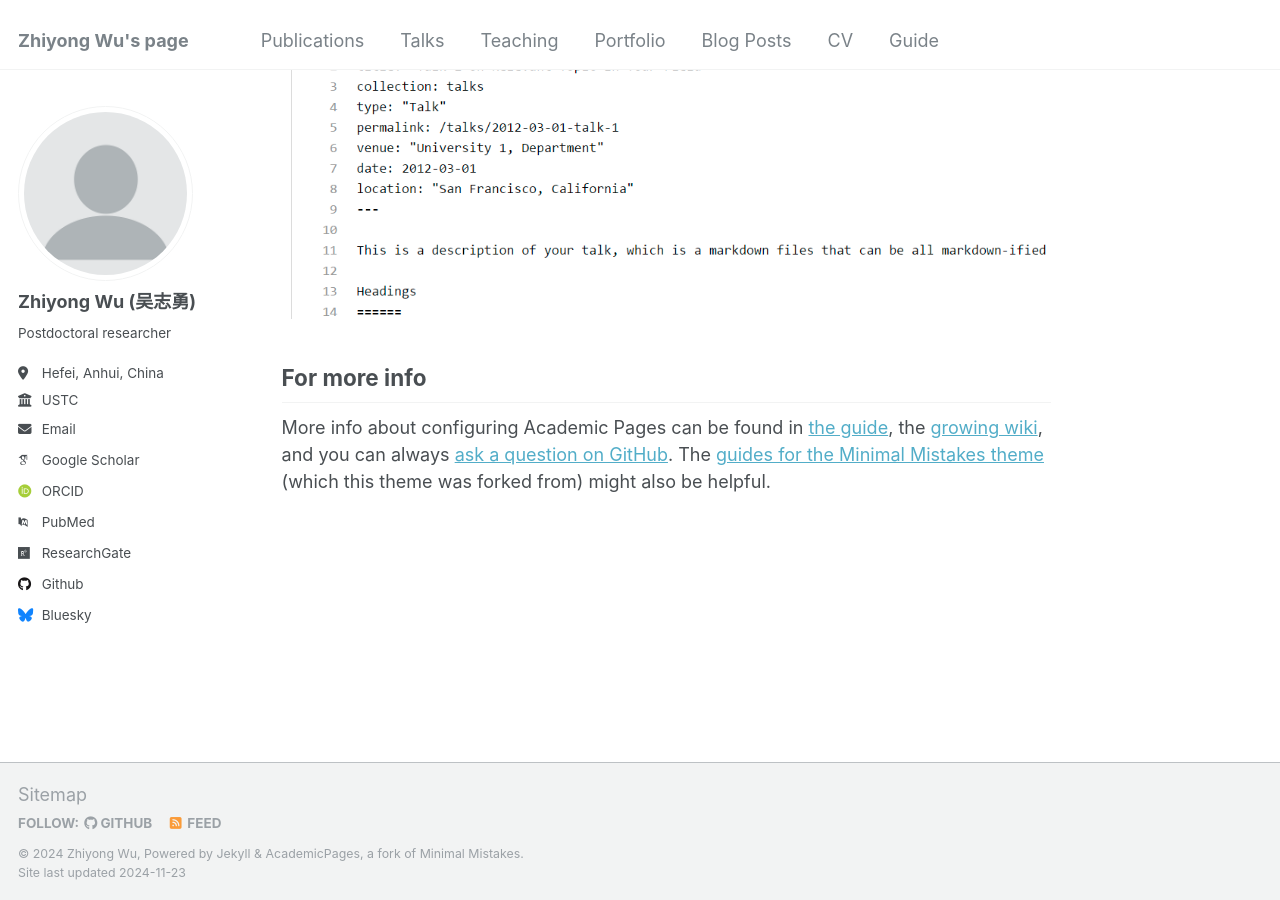
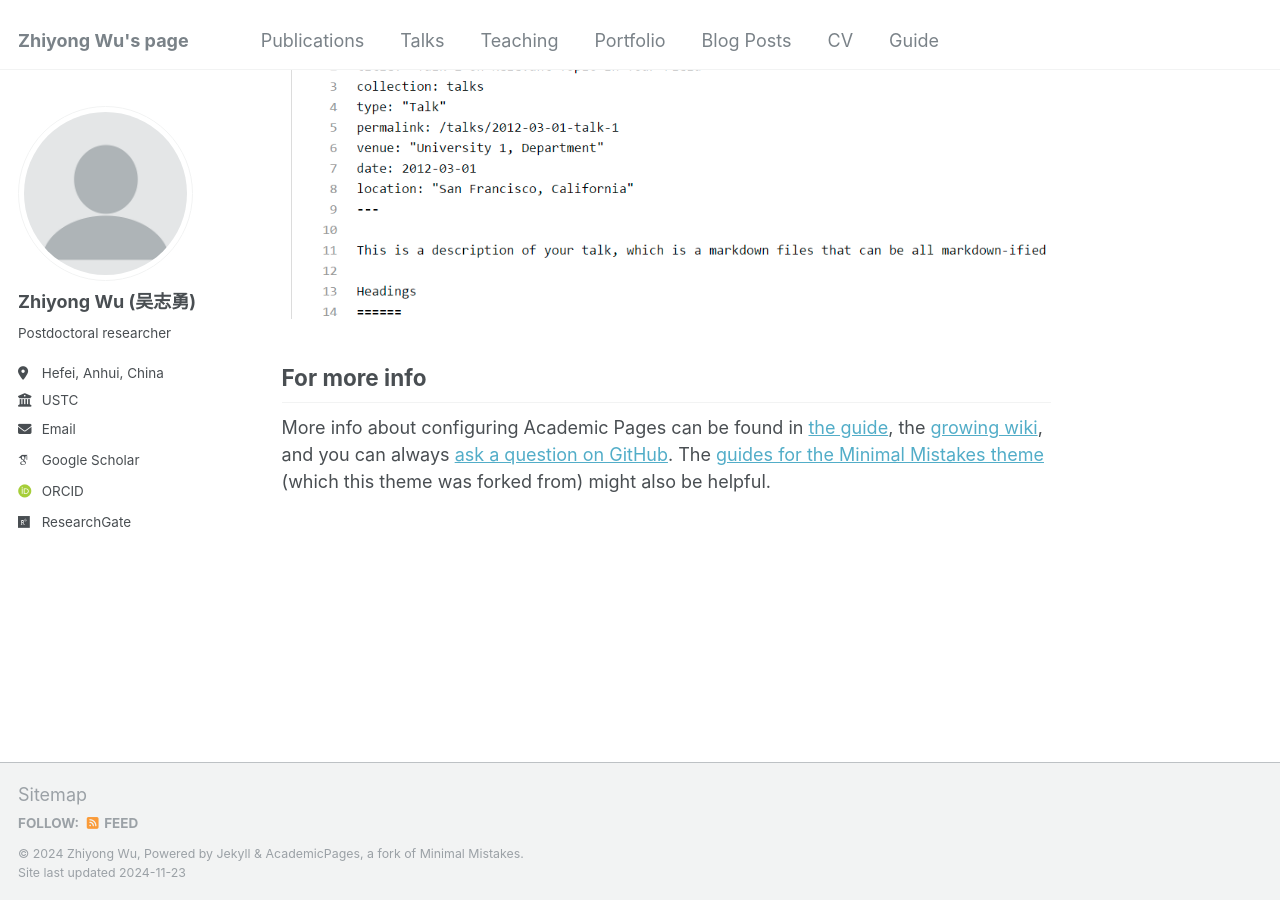
Before and after one commit to Z-Y-Wu/ZW-, a Jekyll site: the page built from _pages/about.md, in a window 1280 px wide and 900 px high, scrolled down 2643 px. Built offline with Jekyll 4.4.1, drawn with Linux system fonts in a browser that asks for light colours; some web fonts are replaced; part of the change alters nothing that is shown.

Commit message:
Update _config.yml

```diff
--- a/_config.yml
+++ b/_config.yml
@@ -36,7 +36,7 @@ author:
   impactstory      : # URL
   orcid            : "https://orcid.org/0000-0002-1169-3493"
   semantic         : # URL
-  pubmed           : "https://www.ncbi.nlm.nih.gov/pubmed/?term=john+snow"
+  #pubmed           : "https://www.ncbi.nlm.nih.gov/pubmed/?term=john+snow"
   researchgate     : "https://www.researchgate.net/profile/Zhiyong-Wu-5"
   scopus           : # URL
 
@@ -44,12 +44,12 @@ author:
   bitbucket        : # Username - Update with your username on the site
   codepen          : # Username
   dribbble         : # Username
-  github           : "academicpages"
-  kaggle           : # Username
+  #github           : "academicpages"
+  #kaggle           : # Username
   stackoverflow    : # User number or user number and name (i.e., use "1" or "1/jeff-atwood")
 
   # Social media
-  bluesky          : "bsky.app" # Replace this with you Bluesky username
+  #bluesky          : # Replace this with you Bluesky username
   facebook         : # Username
   flickr           : # Username
   foursquare       : # Username
```
